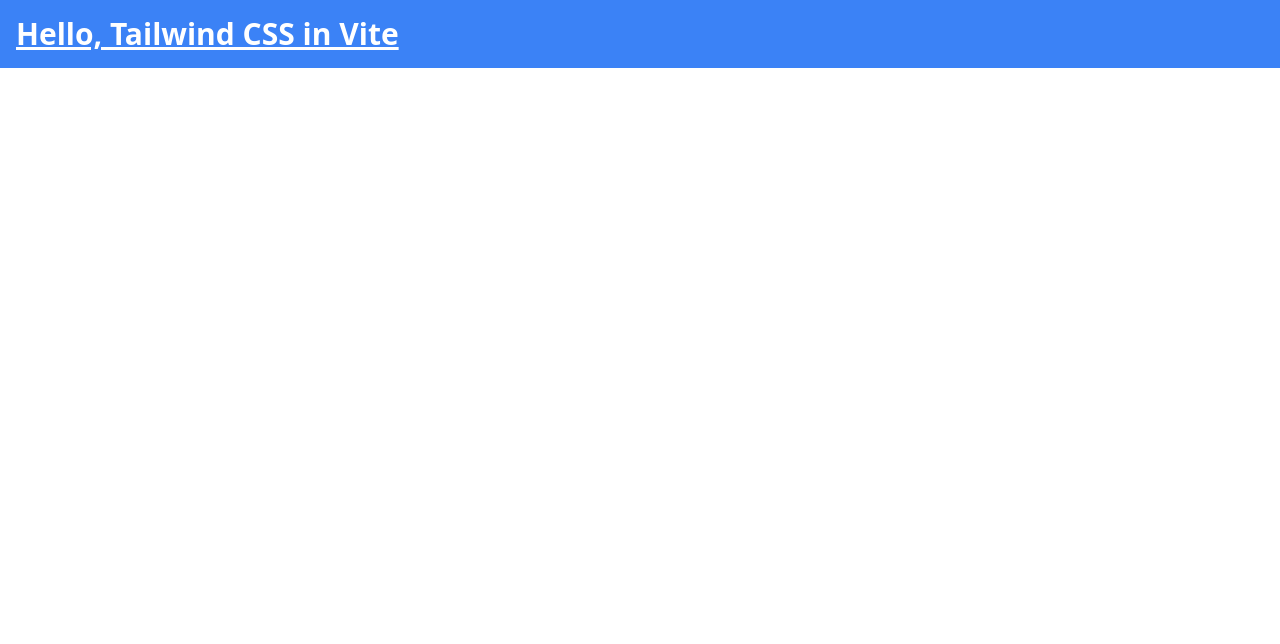
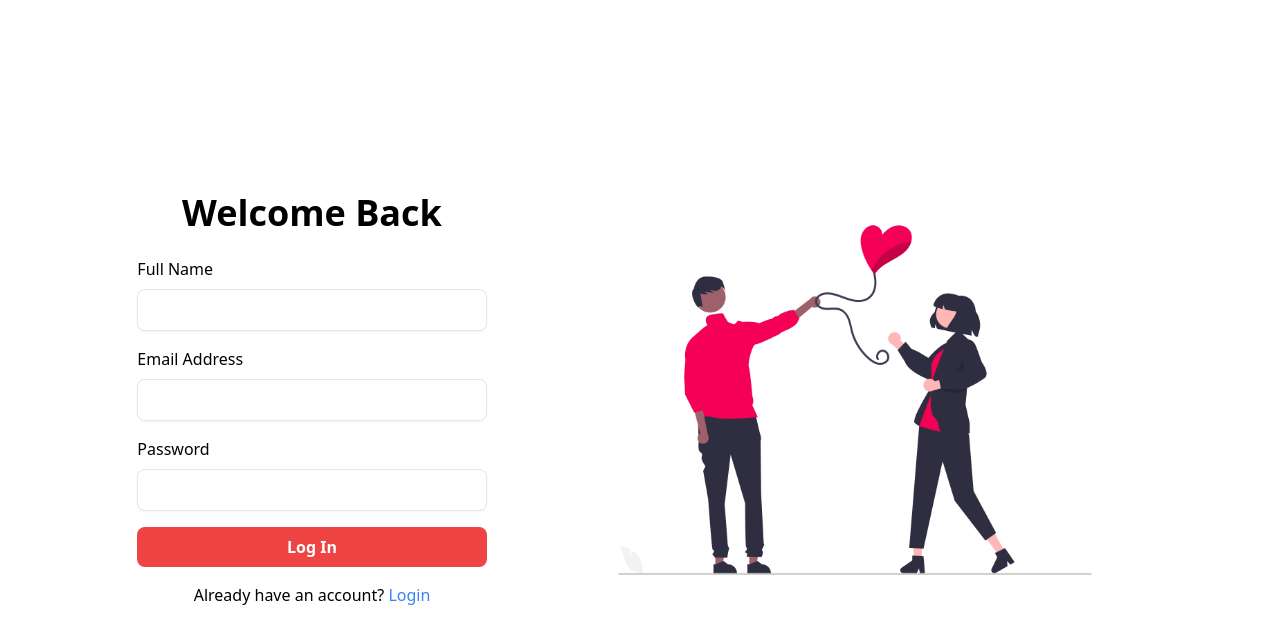
Before and after one commit to madhav-v/Bihe.com, a React (Vite) app in the folder Frontend/: page /register in a window 1280 px wide. Shown: the top 644 px of the page. Built offline with nearby package versions, Linux system fonts and the light colour scheme.

Commit message:
Frontend Login and Register Page CSS

```diff
--- a/Frontend/src/App.jsx
+++ b/Frontend/src/App.jsx
@@ -1,12 +1,20 @@
-
+import { Route, Routes } from "react-router-dom";
+import HomePage from "./pages/HomePage";
+import HomepageLayout from "./pages/Layout/homePage.Layout";
+import LoginPage from "./pages/Login";
+import RegisterPage from "./pages/Register";
 
 function App() {
   return (
-    <div className="bg-blue-500 text-white p-4">
-      <h1 className="text-3xl font-bold underline">
-        Hello, Tailwind CSS in Vite
-      </h1>
-    </div>
+    <>
+      <Routes>
+        <Route path="/" element={<HomepageLayout />}>
+          <Route index element={<HomePage />} />
+        </Route>
+        <Route path="/login" element={<LoginPage />} />
+        <Route path="/register" element={<RegisterPage />} />
+      </Routes>
+    </>
   );
 }
 
--- /dev/null
+++ b/Frontend/src/pages/HomePage/index.jsx
@@ -0,0 +1,5 @@
+const HomePage = () => {
+  return <>HomePage</>;
+};
+
+export default HomePage;
--- /dev/null
+++ b/Frontend/src/pages/Layout/homePage.Layout.jsx
@@ -0,0 +1,12 @@
+import HomePage from "../HomePage";
+
+const HomepageLayout = () => {
+  return (
+    <>
+      <HomePage />
+      <h1>Content</h1>
+    </>
+  );
+};
+
+export default HomepageLayout;
--- a/Frontend/src/pages/Login/index.jsx
+++ b/Frontend/src/pages/Login/index.jsx
@@ -0,0 +1,82 @@
+import { useFormik } from "formik";
+import { NavLink, useNavigate } from "react-router-dom";
+import login from "/login.png";
+import * as Yup from "yup";
+
+const LoginPage = () => {
+  const navigate = useNavigate();
+  const formik = useFormik({
+    initialValues: {
+      email: "",
+      password: "",
+    },
+    validationSchema: Yup.object({
+      email: Yup.string().email("Invalid email address").required("Required"),
+      password: Yup.string().min(6).required("Required"),
+    }),
+    onSubmit: async (values) => {
+      console.log(values);
+    },
+  });
+
+  return (
+    <div className="flex h-screen justify-center items-center mx-5">
+      <div className="bg-white p-8 rounded-lg flex flex-col items-center w-full md:w-3/5 lg:w-1/2 xl:w-1/3">
+        <h1 className="text-4xl font-semibold mb-6">Welcome Back</h1>
+        <form className="w-full max-w-sm" onSubmit={formik.handleSubmit}>
+          <div className="mb-4">
+            <label htmlFor="email" className="block text-base mb-2">
+              Email Address
+            </label>
+            <input
+              id="email"
+              name="email"
+              type="email"
+              className="w-full px-3 py-2 border rounded-lg shadow-sm focus:outline-none focus:ring focus:border-blue-300"
+              onChange={formik.handleChange}
+            />
+            <span className="text-red-500">{formik.errors?.email}</span>
+          </div>
+          <div className="mb-3">
+            <label htmlFor="password" className="block text-base mb-2">
+              Password
+            </label>
+            <input
+              id="password"
+              name="password"
+              type="password"
+              className="w-full px-3 py-2 border rounded-lg shadow-sm focus:outline-none focus:ring focus:border-blue-300"
+              onChange={formik.handleChange}
+            />
+            <span className="text-red-500">{formik.errors?.password}</span>
+          </div>
+          <div className="mb-2">
+            <NavLink
+              to="/forget-password"
+              className="text-blue-500 hover:underline"
+            >
+              Forget Password
+            </NavLink>
+          </div>
+          <button
+            type="submit"
+            className="w-full mb-4 bg-red-500 hover:bg-red-600 text-white font-semibold py-2 rounded-lg focus:outline-none focus:ring focus:border-blue-300"
+          >
+            Log In
+          </button>
+        </form>
+        <div>
+          Dont have an account?{" "}
+          <NavLink to={"/register"} className="text-blue-500 hover:underline">
+            Register Here
+          </NavLink>
+        </div>
+      </div>
+      <div className="hidden md:block ml-4">
+        <img src={login} alt="Login" className="w-[40rem]" />
+      </div>
+    </div>
+  );
+};
+
+export default LoginPage;
--- a/Frontend/src/pages/Register/index.jsx
+++ b/Frontend/src/pages/Register/index.jsx
@@ -0,0 +1,93 @@
+import { useFormik } from "formik";
+import login from "/login.png";
+import { NavLink, useNavigate } from "react-router-dom";
+import * as Yup from "yup";
+
+const RegisterPage = () => {
+  const navigate = useNavigate();
+
+  const formik = useFormik({
+    initialValues: {
+      name: "",
+      email: "",
+      password: "",
+    },
+    validationSchema: Yup.object({
+      name: Yup.string().required("Required"),
+      email: Yup.string().email("Invalid email address").required("Required"),
+      password: Yup.string().min(6).required("Required"),
+    }),
+    onSubmit: async (values) => {
+      console.log(values);
+    },
+  });
+
+  return (
+    <>
+      <div className="flex h-screen justify-center items-center mx-5">
+        <div className="bg-white p-8 rounded-lg flex flex-col items-center w-full md:w-3/5 lg:w-1/2 xl:w-1/3">
+          <h1 className="text-4xl font-semibold mb-6">Welcome Back</h1>
+          <form className="w-full max-w-sm" onSubmit={formik.handleSubmit}>
+            <div className="mb-4">
+              <label htmlFor="email" className="block text-base mb-2">
+                Full Name
+              </label>
+              <input
+                id="text"
+                name="name"
+                type="text"
+                className="w-full px-3 py-2 border rounded-lg shadow-sm focus:outline-none focus:ring focus:border-blue-300"
+                onChange={formik.handleChange}
+              />
+              <span className="text-red-500">{formik.errors?.name}</span>
+            </div>
+            <div className="mb-4">
+              <label htmlFor="email" className="block text-base mb-2">
+                Email Address
+              </label>
+              <input
+                id="email"
+                name="email"
+                type="email"
+                className="w-full px-3 py-2 border rounded-lg shadow-sm focus:outline-none focus:ring focus:border-blue-300"
+                onChange={formik.handleChange}
+              />
+              <span className="text-red-500">{formik.errors?.email}</span>
+            </div>
+            <div className="mb-4">
+              <label htmlFor="password" className="block text-base mb-2">
+                Password
+              </label>
+              <input
+                id="password"
+                name="password"
+                type="password"
+                className="w-full px-3 py-2 border rounded-lg shadow-sm focus:outline-none focus:ring focus:border-blue-300"
+                onChange={formik.handleChange}
+              />
+              <span className="text-red-500">{formik.errors?.password}</span>
+            </div>
+
+            <button
+              type="submit"
+              className="w-full mb-4 bg-red-500 hover:bg-red-600 text-white font-semibold py-2 rounded-lg focus:outline-none focus:ring focus:border-blue-300"
+            >
+              Log In
+            </button>
+          </form>
+          <div>
+            Already have an account?{" "}
+            <NavLink to={"/login"} className="text-blue-500 hover:underline">
+              Login
+            </NavLink>
+          </div>
+        </div>
+        <div className="hidden md:block ml-4">
+          <img src={login} alt="Login" className="w-[40rem]" />
+        </div>
+      </div>
+    </>
+  );
+};
+
+export default RegisterPage;
```
Also changed, not shown: Frontend/public/login.png (added).
